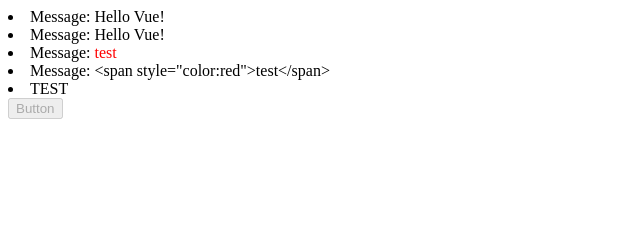
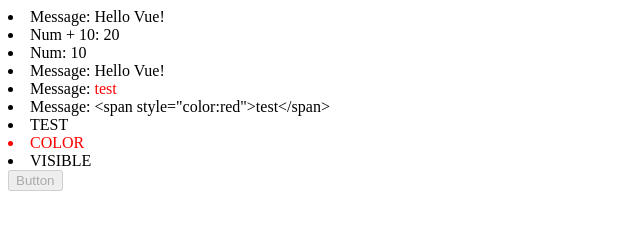
Before and after one commit to inabajunmr/vue-playground, a plain HTML site: page template/index.html in a window 1280 px wide. Shown: the whole page, without its empty margins (0-640 px from the left). Drawn offline with nearby package versions, Linux system fonts and the light colour scheme.

Commit message:
template

```diff
--- a/template/app.js
+++ b/template/app.js
@@ -3,6 +3,9 @@ var app = new Vue({
     data: {
       msg: 'Hello Vue!',
       html: '<span style="color:red">test</span>',
-      bool: true
+      bool: true,
+      num: 10,
+      color:"red",
+      visible: true
     }
 })
--- a/template/index.html
+++ b/template/index.html
@@ -6,14 +6,28 @@
     <title>Document</title>
     <script src="https://cdn.jsdelivr.net/npm/vue/dist/vue.js"></script>
     <script src="./app.js" defer></script>
+    <style>
+
+    .red{
+        color:red
+    }
+    .blue{
+        color:blue
+    }
+
+    </style>
 </head>
 <body>
     <div id="test">
         <li>Message: {{ msg }}</li>
+        <li>Num + 10: {{ num + 10 }}</li>
+        <li>Num: {{ num }}</li>
         <li v-once>Message: {{ msg }}</li>
         <li v-once>Message: <span v-html="html"></span></li>
         <li v-once>Message: {{ html }}</li>
         <li v-bind:id="msg">TEST</li>
+        <li :class="color">COLOR</li>
+        <li v-if="visible">VISIBLE</li>
         <button v-bind:disabled="bool">Button</button>
     </div>
 </body>
```
Also changed, not shown: 1 other file.
